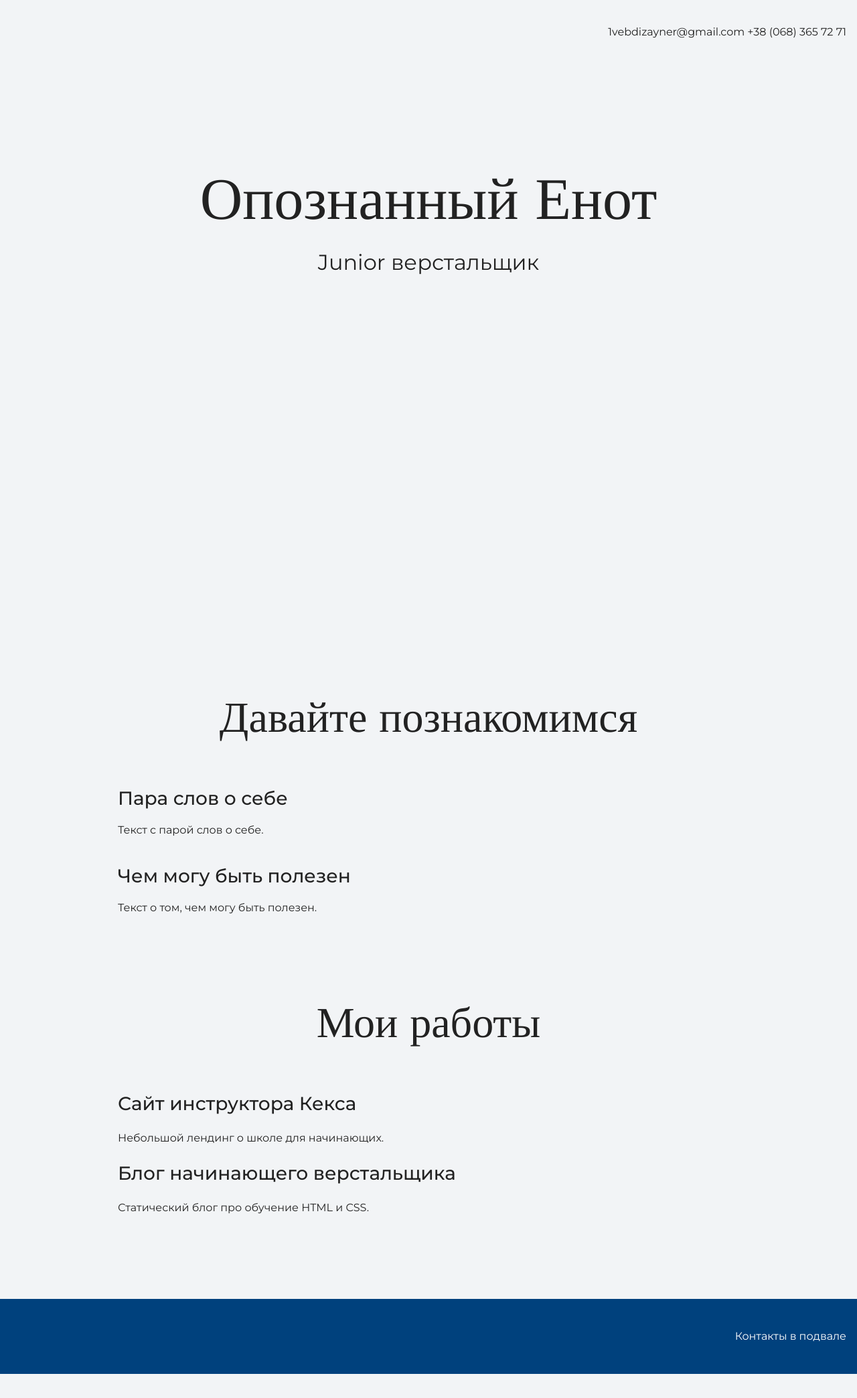
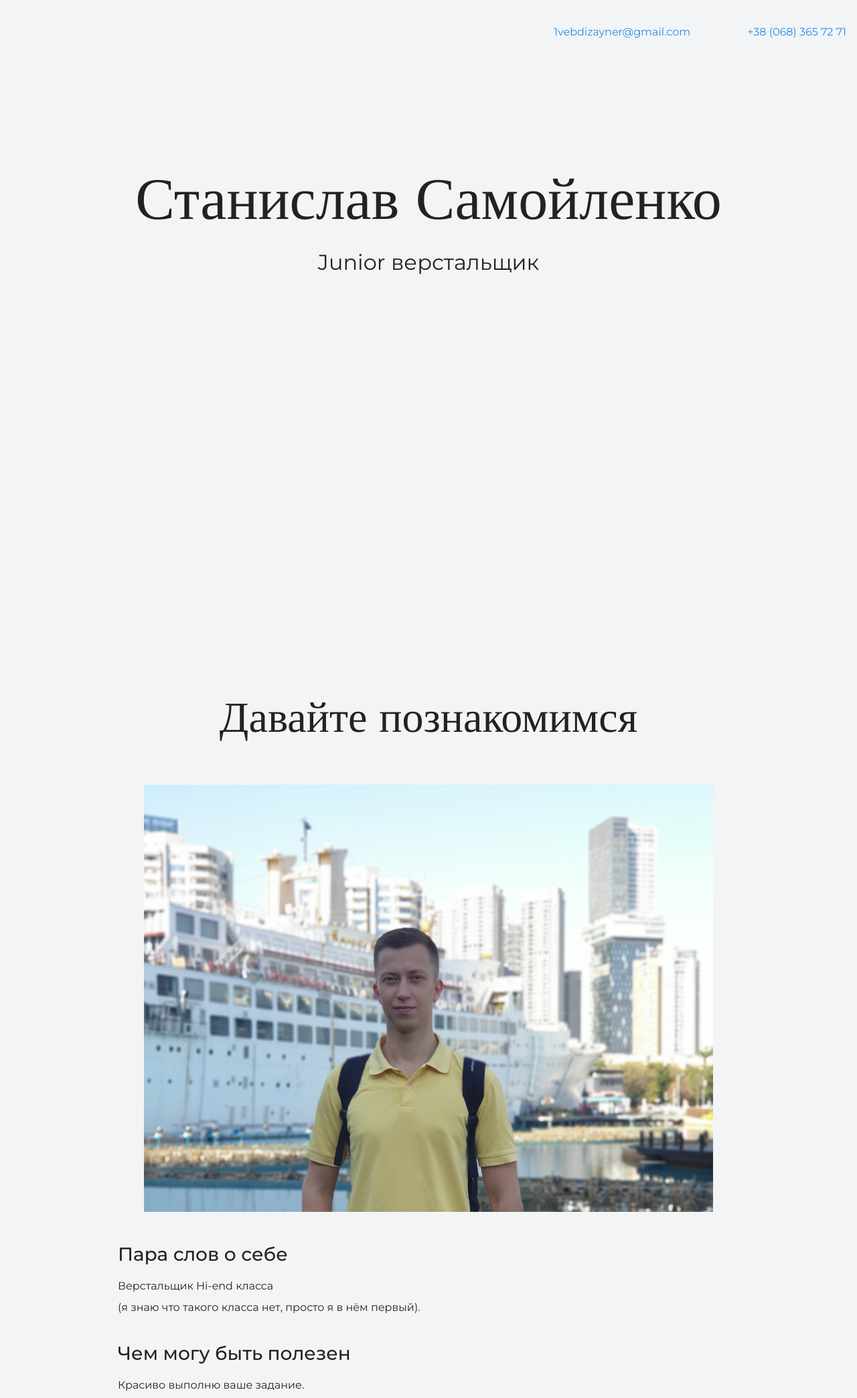
Before and after one commit to Arhimedishe/portfolio, a plain HTML site: page index.html in a window 1280 px wide. Shown: the top 2088 px of the page at 67% size. Before the commit the page ends 2052 px from the top, so only its background shows below. Drawn offline with nearby package versions, Linux system fonts and the light colour scheme.

Commit message:
Изменения сайта

```diff
--- a/index.html
+++ b/index.html
@@ -10,13 +10,15 @@
   <body>
     <header class="page-header">
       <div class="container">
-      1vebdizayner@gmail.com +38 (068) 365 72 71
+        <a class="header-email"
+        href="mailto:1vebdizayner@gmail.com">1vebdizayner@gmail.com</a>
+        <a class="header-phone" href="tel:+380683657271"> +38 (068) 365 72 71 </a>
       </div>
     </header>
 
     <section class="hero-image">
       <div class="container">
-      <h1 class="heading">Опознанный Енот</h1>
+      <h1 class="heading">Станислав Самойленко</h1>
       <p>Junior верстальщик</p>
       </div>
     </section>
@@ -24,20 +26,27 @@
     <section class="intro">
       <div class="container">
         <h2 class="subheading">Давайте познакомимся</h2>
+        <figure class="user-image">
+          <img src="files/user.jpg" width="850" height=""
+          alt="Фотография Неопознаного енота">
+        </figure>
         <h3>Пара слов о себе</h3>
-        <p>Текст с парой слов о себе.</p>
+        <p>Верстальщик Hi-end класса<br> (я знаю что такого класса нет, просто я в нём первый).</p>
         <h3>Чем могу быть полезен</h3>
-       <p>Текст о том, чем могу быть полезен.</p>
+       <p>Красиво выполню ваше задание.</p>
       </div>
     </section>
 
     <section class="portfolio">
       <div class="container">
         <h2 class="subheading">Мои работы</h2>
-
-        <h3>Сайт инструктора Кекса</h3>
-        <p>Небольшой лендинг о школе для начинающих.</p>
-
+          <figure class="project-image">
+            <img src="files/project.jpg" width="850" height="498 "
+            alt="Cайт инструктора Кексоне">
+          </figure>
+        <h3>Сайт инструктора Кексоне</h3>
+        <p>Мой первый сайт.</p>
+        <a class="button" href="source/project/index.html">Открыть страницу</a>
         <h3>Блог начинающего верстальщика</h3>
         <p>Статический блог про обучение HTML и CSS.</p>
       </div>
@@ -45,7 +54,9 @@
 
     <footer class="page-footer">
       <div class="container">
-        Контакты в подвале
+        <a class="footer-email"
+        href="mailto:1vebdizayner@gmail.com">1vebdizayner@gmail.com</a>
+        <a class="footer-phone" href="tel:+380683657271"> +38 (068) 365 72 71 </a>
       </div>
     </footer>
   </body>
```
Also changed, not shown: files/project.jpg (added), files/user.jpg (added).
